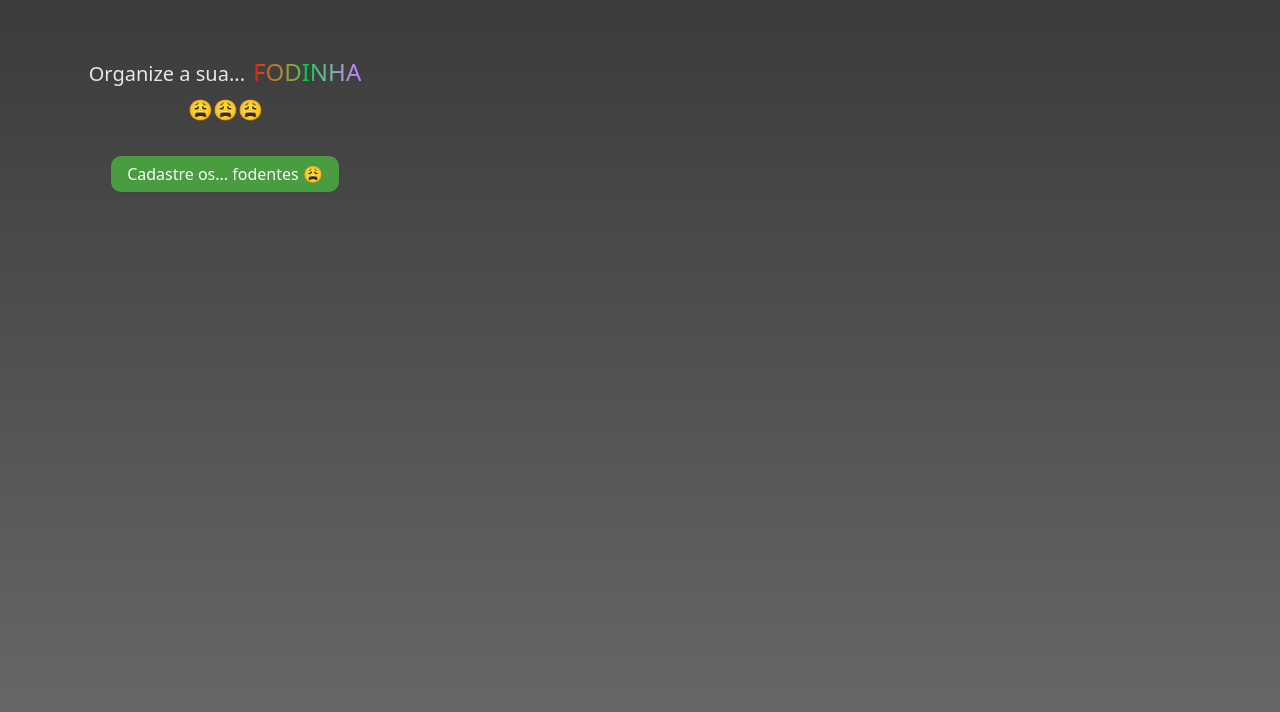
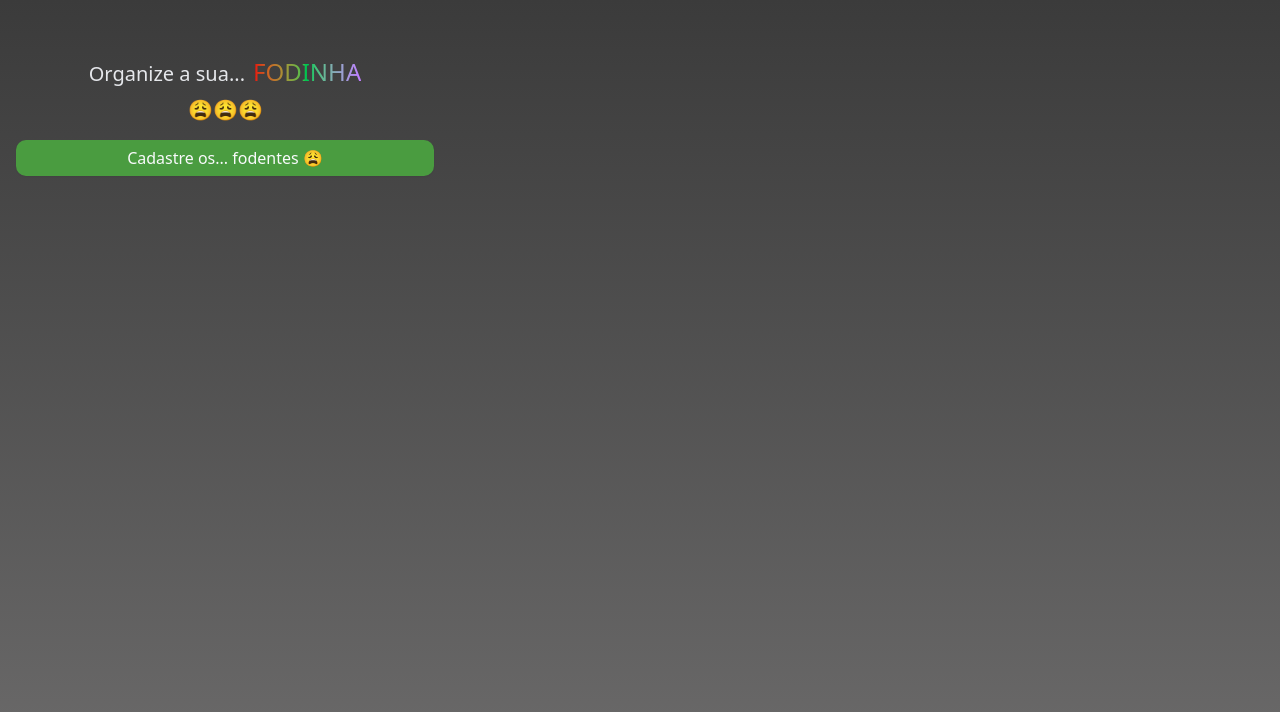
Before and after one commit to rodrigo-noschang/daninha, a Next.js app: page / in a window 1280 px wide. Shown: the top 712 px of the page. Built offline with nearby package versions, Linux system fonts and the light colour scheme.

Commit message:
adding context and cookies to store data locally. NEXT IS THE BIGGEST SHIT IVE EVER DEALT WITH

```diff
--- a/package.json
+++ b/package.json
@@ -13,6 +13,7 @@
     "@radix-ui/react-slot": "^1.2.0",
     "class-variance-authority": "^0.7.1",
     "clsx": "^2.1.1",
+    "js-cookie": "^3.0.5",
     "lucide-react": "^0.487.0",
     "next": "15.2.5",
     "react": "^19.0.0",
@@ -25,6 +26,7 @@
     "@eslint/eslintrc": "^3",
     "@eslint/js": "^9.24.0",
     "@tailwindcss/postcss": "^4",
+    "@types/js-cookie": "^3.0.6",
     "@types/node": "^20",
     "@types/react": "^19",
     "@types/react-dom": "^19",
--- a/src/app/components/ChooseFirstPlayer.tsx
+++ b/src/app/components/ChooseFirstPlayer.tsx
@@ -1,3 +1,5 @@
+"use client";
+
 import {
   Dialog,
   DialogContent,
@@ -6,28 +8,20 @@ import {
 } from "@/components/ui/dialog";
 import { IChooseFirstPlayerProps } from "../interfaces/props/ChooseFirstPlayerProps";
 import { useState } from "react";
-import { IPlayerDTO } from "../interfaces/entities/PlayersDTO";
 import { StandardButton } from "./StandardButton";
-import { writeInLocalStorage } from "@/utils/localStorageShorthands";
+import { usePlayersContext } from "@/contexts/players-context";
 
 export function ChooseFirstPlayer({
   children,
   players,
   closeBaseDialog,
 }: IChooseFirstPlayerProps) {
-  const [chosenPlayer, setChosenPlayer] = useState<IPlayerDTO | null>(null);
+  const { currentDealer, chooseDealer } = usePlayersContext();
+
   const [error, setError] = useState("");
 
-  function selectCurrentDealer(player: IPlayerDTO) {
-    if (!player) return;
-
-    setChosenPlayer(player);
-
-    writeInLocalStorage("LOCAL_STORAGE_CURRENT_DEALER_KEY", player);
-  }
-
   function returnHome() {
-    if (chosenPlayer) {
+    if (currentDealer) {
       closeBaseDialog();
     } else {
       setError("Escolha alguém para começar dando as cartas!");
@@ -50,12 +44,12 @@ export function ChooseFirstPlayer({
             <div className="flex gap-5 items-center flex-wrap mt-6">
               {players.map((player) => (
                 <div
-                  onClick={() => selectCurrentDealer(player)}
+                  onClick={() => chooseDealer(player)}
                   key={player.id}
                   className={`
                     px-5 py-1 rounded-lg border-2
                     ${
-                      player.id === chosenPlayer?.id
+                      player.id === currentDealer?.id
                         ? "bg-selected-player-green border-button-green-hover"
                         : "bg-content-box-bg border-transparent"
                     }`}
@@ -71,7 +65,7 @@ export function ChooseFirstPlayer({
               Comecemos então
             </StandardButton>
 
-            {error && !chosenPlayer && (
+            {error && !currentDealer && (
               <div className="text-error-red text-sm mt-1"> {error} </div>
             )}
           </div>
--- /dev/null
+++ b/src/app/components/PlayersListWithLives.tsx
@@ -0,0 +1,29 @@
+"use client";
+
+import { usePlayersContext } from "@/contexts/players-context";
+
+export function PlayersListWithLives() {
+  const { players } = usePlayersContext();
+
+  return (
+    <div className="mt-10 border-1 border-main-border rounded-lg p-4 bg-main-bg">
+      <div>Vida dos... fodelões 😩</div>
+
+      <div className="mt-4 flex gap-6 flex-wrap">
+        {players.map((player) => (
+          <div
+            key={player.id}
+            className="px-4 py-1 border-2 border-main-border rounded-md"
+          >
+            {player.name} - {player.livesLost}
+          </div>
+        ))}
+      </div>
+
+      <div className="mt-4 text-sm">
+        Belos participantes. Essa fodinha está ficando deveras interessante hein
+        😩
+      </div>
+    </div>
+  );
+}
--- a/src/app/components/RegisterPlayersButton.tsx
+++ /dev/null
@@ -1,9 +0,0 @@
-import { StandardButton } from "./StandardButton";
-
-export function RegisterPlayersButton() {
-  return (
-    <div className="text-center mt-8">
-      <StandardButton>Cadastre os... fodentes 😩</StandardButton>
-    </div>
-  );
-}
--- a/src/app/components/RegisterPlayersForm.tsx
+++ b/src/app/components/RegisterPlayersForm.tsx
@@ -14,17 +14,15 @@ import { IPlayerDTO } from "../interfaces/entities/PlayersDTO";
 import { useRef, useState } from "react";
 import { ChooseFirstPlayer } from "./ChooseFirstPlayer";
 import { StandardButton } from "./StandardButton";
-import {
-  readFromLocalStorage,
-  writeInLocalStorage,
-} from "@/utils/localStorageShorthands";
+import { usePlayersContext } from "@/contexts/players-context";
 
 export function RegisterPlayersForm({ children }: IRegisterPlayersFormProps) {
-  const storedPlayers = readFromLocalStorage("LOCAL_STORAGE_PLAYERS_KEY") ?? [];
+  console.log("opening?");
+
+  const { players, currentDealer, addPlayer } = usePlayersContext();
 
   const [error, setError] = useState("");
   const [isDialogOpen, setIsDialogOpen] = useState(false);
-  const [players, setPlayers] = useState<IPlayerDTO[]>(storedPlayers);
 
   const playerInputRef = useRef<HTMLInputElement>(null);
 
@@ -32,7 +30,7 @@ export function RegisterPlayersForm({ children }: IRegisterPlayersFormProps) {
     setIsDialogOpen(false);
   }
 
-  function addPlayer() {
+  function handleAddPlayer() {
     setError("");
 
     if (!playerInputRef.current?.value) return;
@@ -48,13 +46,10 @@ export function RegisterPlayersForm({ children }: IRegisterPlayersFormProps) {
     const newPlayerData: IPlayerDTO = {
       id,
       name: inputValue,
+      livesLost: 0,
     };
 
-    const allPlayers = [...players, newPlayerData];
-
-    writeInLocalStorage("LOCAL_STORAGE_PLAYERS_KEY", players);
-
-    setPlayers(allPlayers);
+    addPlayer(newPlayerData);
 
     playerInputRef.current.value = "";
     playerInputRef.current.focus();
@@ -65,6 +60,7 @@ export function RegisterPlayersForm({ children }: IRegisterPlayersFormProps) {
       <DialogTrigger asChild>{children}</DialogTrigger>
 
       <DialogContent
+        forceMount
         aria-describedby={undefined}
         className="bg-main-bg pt-10 overflow-y-auto"
       >
@@ -79,7 +75,11 @@ export function RegisterPlayersForm({ children }: IRegisterPlayersFormProps) {
             {players.map((player) => (
               <div
                 key={player.id}
-                className="bg-content-box-bg px-5 py-1 rounded-lg"
+                className={`px-5 py-1 rounded-lg ${
+                  player.id === currentDealer?.id
+                    ? "bg-selected-player-green border-button-green-hover"
+                    : "bg-content-box-bg border-transparent"
+                }`}
               >
                 {player.name}
               </div>
@@ -98,7 +98,7 @@ export function RegisterPlayersForm({ children }: IRegisterPlayersFormProps) {
               autoFocus={false}
               className="rounded-none flex-1 outline-0 border-none bg-input-bg placeholder:text-placeholder"
             />
-            <StandardButton onClick={addPlayer} className="rounded-none">
+            <StandardButton onClick={handleAddPlayer} className="rounded-none">
               Botar na roda
             </StandardButton>
           </div>
--- a/src/app/interfaces/entities/PlayersDTO.ts
+++ b/src/app/interfaces/entities/PlayersDTO.ts
@@ -1,4 +1,5 @@
 export interface IPlayerDTO {
   id: string
   name: string;
+  livesLost: number;
 }
--- a/src/app/layout.tsx
+++ b/src/app/layout.tsx
@@ -1,5 +1,6 @@
 import type { Metadata } from "next";
 import "./globals.css";
+import { ContextProviders } from "@/contexts/Providers";
 
 export const metadata: Metadata = {
   title: "Danadinha",
@@ -14,7 +15,7 @@ export default function RootLayout({
   return (
     <html lang="pt-BR">
       <body className="max-w-[450px] bg-linear-to-b from-[#3B3B3B] to-[#717070] px-4 pt-14 text-gray-200">
-        {children}
+        <ContextProviders>{children}</ContextProviders>
       </body>
     </html>
   );
--- a/src/app/page.tsx
+++ b/src/app/page.tsx
@@ -1,15 +1,33 @@
+"use client";
+
+import { usePlayersContext } from "@/contexts/players-context";
 import { PageHeader } from "./components/PageHeader";
-import { RegisterPlayersButton } from "./components/RegisterPlayersButton";
 import { RegisterPlayersForm } from "./components/RegisterPlayersForm";
+import { PlayersListWithLives } from "./components/PlayersListWithLives";
+import { Button } from "@/components/ui/button";
 
 export default function Home() {
+  const { players } = usePlayersContext();
+
   return (
     <div className="min-h-dvh">
       <PageHeader />
 
       <RegisterPlayersForm>
-        <RegisterPlayersButton />
+        <Button
+          className={
+            "bg-button-green rounded-lg hover:bg-button-green-hover active:bg-button-green-hover w-full mt-4"
+          }
+        >
+          Cadastre os... fodentes 😩
+        </Button>
       </RegisterPlayersForm>
+
+      {!!players.length && (
+        <div>
+          <PlayersListWithLives />
+        </div>
+      )}
     </div>
   );
 }
--- /dev/null
+++ b/src/contexts/Providers.tsx
@@ -0,0 +1,10 @@
+import { ReactNode } from "react";
+import { PlayersContextProvider } from "./players-context";
+
+interface IProps {
+  children: ReactNode;
+}
+
+export function ContextProviders({ children }: IProps) {
+  return <PlayersContextProvider>{children}</PlayersContextProvider>;
+}
--- /dev/null
+++ b/src/contexts/players-context.tsx
@@ -0,0 +1,63 @@
+"use client";
+
+import { IPlayerDTO } from "@/app/interfaces/entities/PlayersDTO";
+import { readFromCookies, writeInCookies } from "@/utils/cookiesStorage";
+import { createContext, ReactNode, useContext, useState } from "react";
+
+interface ContextValues {
+  players: IPlayerDTO[];
+  currentDealer: IPlayerDTO | null;
+
+  addPlayer: (player: IPlayerDTO) => void;
+  chooseDealer: (player: IPlayerDTO) => void;
+}
+
+const PlayersContext = createContext<ContextValues>({
+  players: [],
+  currentDealer: null,
+  addPlayer: () => {},
+  chooseDealer: () => {},
+});
+
+interface IProps {
+  children: ReactNode;
+}
+
+export function PlayersContextProvider({ children }: IProps) {
+  const storedPlayers: IPlayerDTO[] =
+    readFromCookies("LOCAL_STORAGE_PLAYERS_KEY") ?? [];
+  const chosenPlayer: IPlayerDTO | null =
+    readFromCookies("LOCAL_STORAGE_CURRENT_DEALER_KEY") || null;
+  const [players, setPlayers] = useState<IPlayerDTO[]>(storedPlayers);
+  const [currentDealer, setCurrentDealer] = useState<IPlayerDTO | null>(
+    chosenPlayer
+  );
+
+  function addPlayer(player: IPlayerDTO) {
+    const withNewPlayer = [...players, player];
+    setPlayers(withNewPlayer);
+
+    writeInCookies("LOCAL_STORAGE_PLAYERS_KEY", withNewPlayer);
+  }
+
+  function chooseDealer(player: IPlayerDTO) {
+    let newDealer: IPlayerDTO | null = player;
+
+    if (player.id === currentDealer?.id) {
+      newDealer = null;
+    }
+
+    setCurrentDealer(newDealer);
+    writeInCookies("LOCAL_STORAGE_CURRENT_DEALER_KEY", newDealer);
+  }
+
+  return (
+    <PlayersContext.Provider
+      value={{ players, currentDealer, addPlayer, chooseDealer }}
+    >
+      {children}
+    </PlayersContext.Provider>
+  );
+}
+
+export const usePlayersContext = () => useContext(PlayersContext);
--- a/src/utils/localStorageShorthands.ts
+++ b/src/utils/cookiesStorage.ts
@@ -1,25 +1,26 @@
 /* eslint-disable @typescript-eslint/no-explicit-any */
+import Cookies from "js-cookie";
 import { ALL_KEYS } from "./keys";
 
 export type KeyType = keyof typeof ALL_KEYS;
 
-export function writeInLocalStorage(key: KeyType, data: any) {
+export function writeInCookies(key: KeyType, data: any) {
   if (typeof window === "undefined") {
     return;
   }
 
   const keyValue = ALL_KEYS[key];
 
-  window.localStorage.setItem(keyValue, JSON.stringify(data));
+  Cookies.set(keyValue, JSON.stringify(data));
 }
 
-export function readFromLocalStorage(key: KeyType) {
+export function readFromCookies(key: KeyType) {
   if (typeof window === "undefined") {
     return;
   }
 
   const keyValue = ALL_KEYS[key];
-  const storedData = window.localStorage.getItem(keyValue);
+  const storedData = Cookies.get(keyValue);
 
   return storedData ? JSON.parse(storedData) : null;
 }
```
Also changed, not shown: 1 other file (tests, documents, lock files or other folders).
